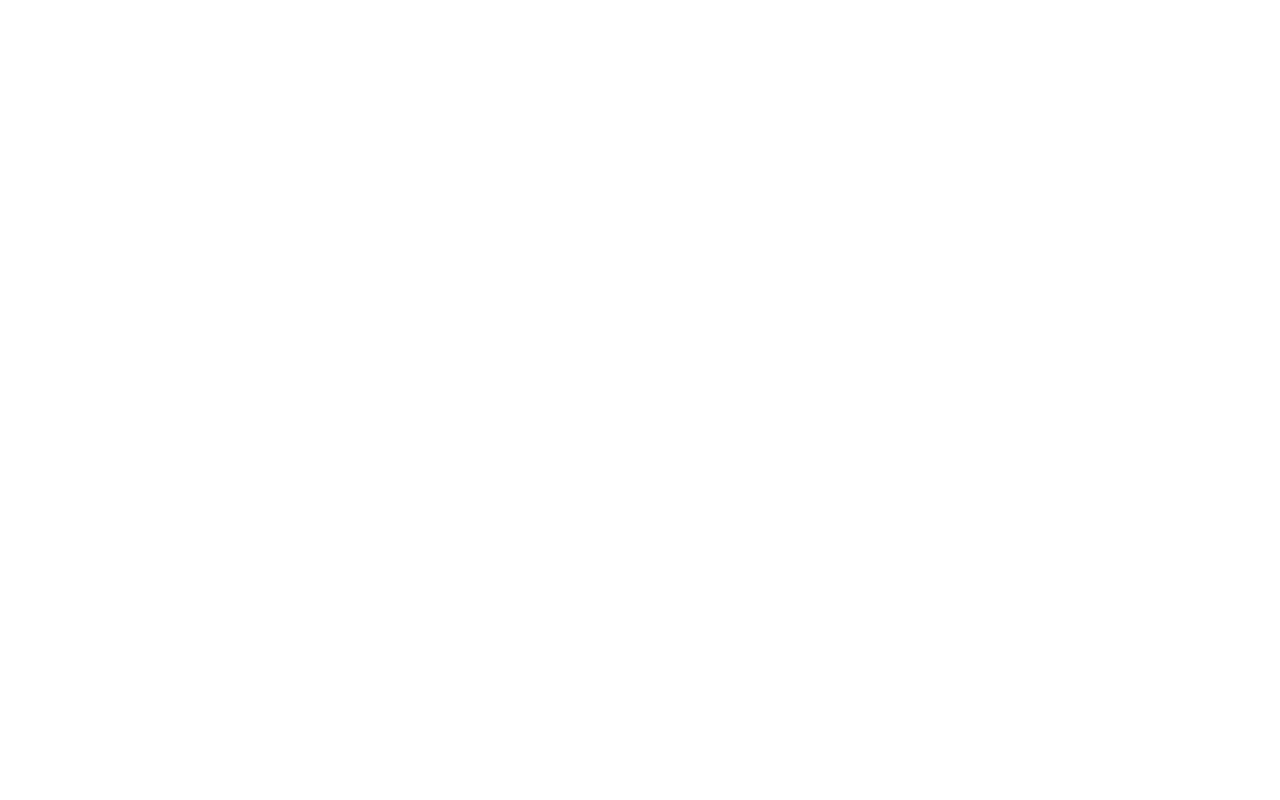
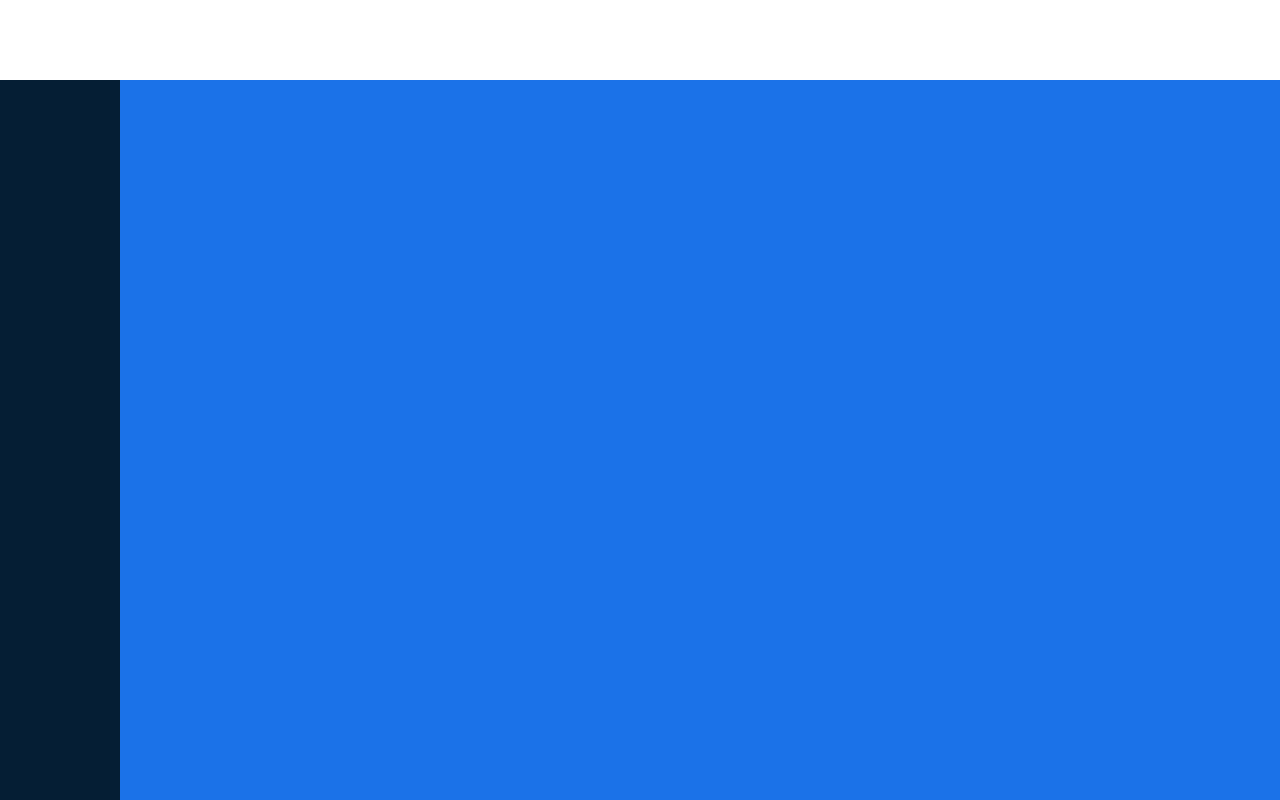
Before and after one commit to vincenzomercadante/html-css-bootstrap-dashboard, a plain HTML site: page index.html in a window 1280 px wide. Drawn offline with nearby package versions, Linux system fonts and the light colour scheme.

Commit message:
feat individuzione struttura

```diff
--- a/index.html
+++ b/index.html
@@ -5,17 +5,24 @@
         <meta name="viewport" content="width=device-width, initial-scale=1.0">
         <title>Bool Dashboard</title>
         <link rel="icon" href="./img/logo-small.ico">
+        <!-- import fontawesome -->
+        <link rel="stylesheet" href="https://cdnjs.cloudflare.com/ajax/libs/font-awesome/6.5.1/css/all.min.css" integrity="sha512-DTOQO9RWCH3ppGqcWaEA1BIZOC6xxalwEsw9c2QQeAIftl+Vegovlnee1c9QX4TctnWMn13TZye+giMm8e2LwA==" crossorigin="anonymous" referrerpolicy="no-referrer" />
         <!-- import bootstrap -->
         <link href="https://cdn.jsdelivr.net/npm/bootstrap@5.3.2/dist/css/bootstrap.min.css" rel="stylesheet" integrity="sha384-T3c6CoIi6uLrA9TneNEoa7RxnatzjcDSCmG1MXxSR1GAsXEV/Dwwykc2MPK8M2HN" crossorigin="anonymous">
         <!-- my css -->
         <link rel="stylesheet" href="./style/style.css">
     </head>
     <body>
-
-
-
-
-
+        <!-- header -->
+        <header id="header">
+        </header>
+        <!-- app main-container -->
+        <div id="app-container" class="d-flex">
+            <!-- sidebar -->
+            <aside id="sidebar"></aside>
+            <!-- main content -->
+            <main id="main"></main>
+        </div>
         <!-- script bootstrap -->
         <script src="https://cdn.jsdelivr.net/npm/bootstrap@5.3.2/dist/js/bootstrap.bundle.min.js" integrity="sha384-C6RzsynM9kWDrMNeT87bh95OGNyZPhcTNXj1NW7RuBCsyN/o0jlpcV8Qyq46cDfL" crossorigin="anonymous"></script>
     </body>
--- a/style/style.css
+++ b/style/style.css
@@ -0,0 +1,36 @@
+:root{
+    /* palette */
+    --content-header-bg: #1b72e8;
+
+    /* layouts */
+    --header-height: 80px;
+    --sidebar-width: 120px;
+}
+
+/* ! generics */
+body{
+    font-family: Arial, Helvetica, sans-serif;
+    overflow: hidden;
+}
+
+
+/* ! header */
+#header{
+    min-height: var(--header-height);
+}
+
+/* ! main */
+
+/* ? sidebar */
+#sidebar{
+    background-color: #051e34;
+    height: calc(100vh - var(--header-height));
+    width: var(--sidebar-width);
+}
+
+/* ? app-content */
+#main{
+    background-color: var(--content-header-bg);
+    height: calc(100vh - var(--header-height));
+    width: calc(100% - var(--sidebar-width));
+}
```
